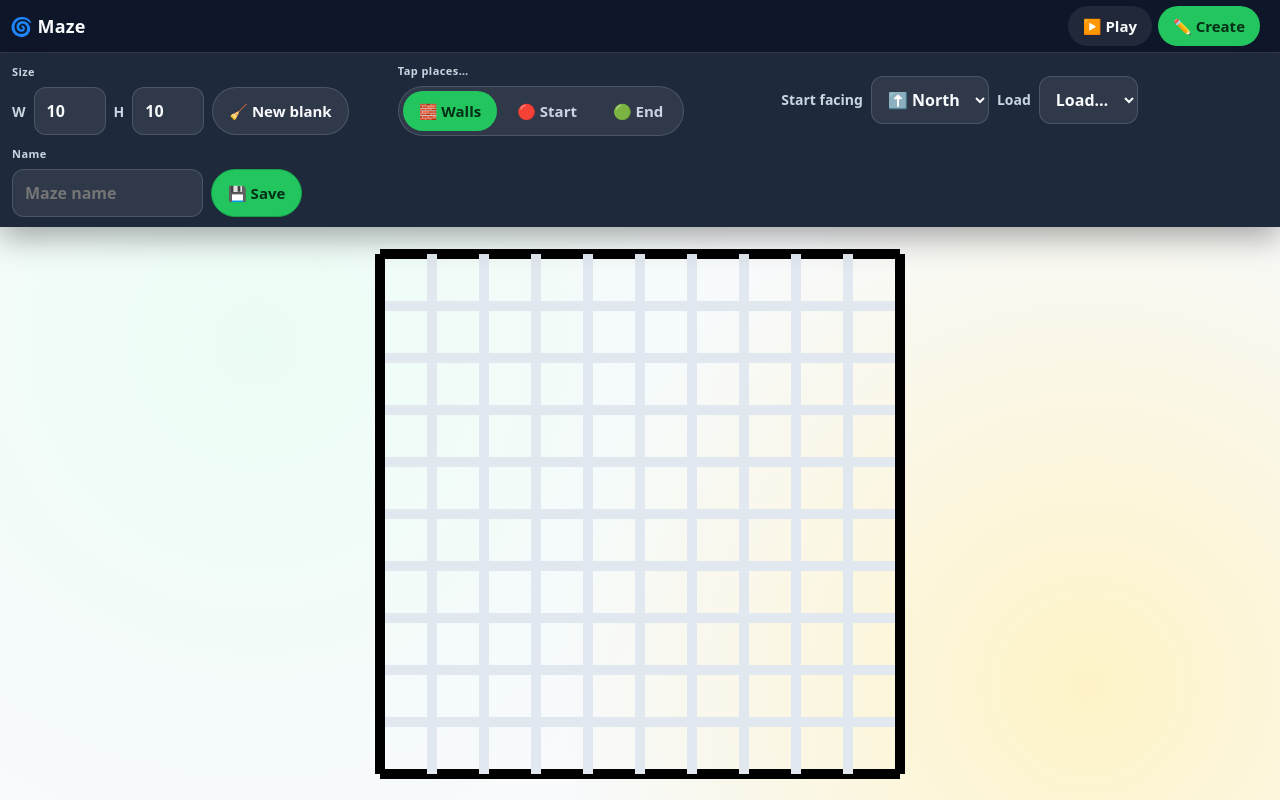
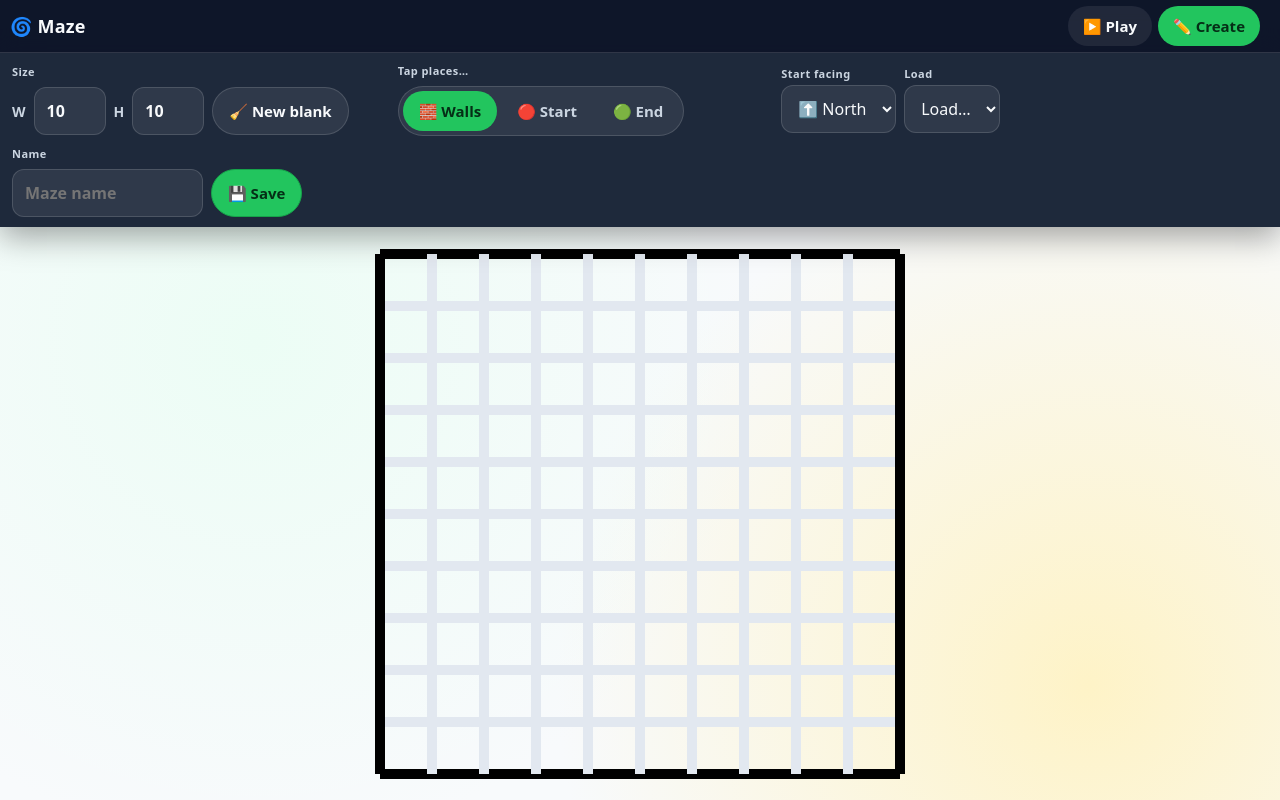
Before and after one commit to mtayter/maze, a website: page public/index.html in a window 1280 px wide. Both pictures are taken after a click on the link "✏️ Create". Drawn offline with Linux system fonts and the light colour scheme; no server answers.

Commit message:
Cache-bust versioned assets; stack editor labels; version 2.0.2
The version-check reload revalidates the shell document, but a
browser may still serve heuristically-cached CSS/JS (observed on
the production smoke test: an old maze.css rendered the new SPA
unstyled and hid the editor grid). The stylesheet, app.js, and
every ES-module import now carry a ?v=<version> query bumped in
lockstep with the meta stamp and version.json, so a version bump
forces fresh subresources. README/ROADMAP state the rule.

Editor: 'Start facing' and 'Load' labels now sit above their
dropdowns (stack-field), matching the other group labels.

```diff
--- a/public/Map.js
+++ b/public/Map.js
@@ -1,4 +1,4 @@
-import Maze from './Maze.js';
+import Maze from './Maze.js?v=2.0.2';
 
 export default class Map {
   constructor(maze,canvas,start_color,end_color) {
--- a/public/MazeDB.js
+++ b/public/MazeDB.js
@@ -1,4 +1,4 @@
-import Maze from './Maze.js';
+import Maze from './Maze.js?v=2.0.2';
 
 export async function getMazeData(mazeName) {
   try {
--- a/public/app.js
+++ b/public/app.js
@@ -11,8 +11,8 @@
 // the editor's dirty flag, so the version check never force-reloads
 // over unsaved work.
 
-import { mount as mountPlay, unmount as unmountPlay } from './views/play.js';
-import { mount as mountCreate, unmount as unmountCreate } from './views/create.js';
+import { mount as mountPlay, unmount as unmountPlay } from './views/play.js?v=2.0.2';
+import { mount as mountCreate, unmount as unmountCreate } from './views/create.js?v=2.0.2';
 
 const shared = {
   editorDirty: false,
--- a/public/index.html
+++ b/public/index.html
@@ -7,9 +7,9 @@
   <meta name="theme-color" content="#0f172a">
   <!-- App version stamp: must match version.json. Bump BOTH together in
        any commit that changes files under public/ (see README). -->
-  <meta name="app-version" content="2.0.1">
+  <meta name="app-version" content="2.0.2">
   <title>Maze 🌀</title>
-  <link rel="stylesheet" href="maze.css">
+  <link rel="stylesheet" href="maze.css?v=2.0.2">
 </head>
 
 <body>
@@ -28,7 +28,7 @@
     <button class="btn btn-primary" id="updateReloadBtn" type="button">Reload now</button>
     <button class="btn" id="updateDismissBtn" type="button">Later</button>
   </div>
-  <script type="module" src="app.js"></script>
+  <script type="module" src="app.js?v=2.0.2"></script>
 </body>
 
 </html>
--- a/public/maze.css
+++ b/public/maze.css
@@ -479,6 +479,26 @@ canvas.game-canvas {
 }
 .editor-group-nowrap { flex-wrap: nowrap; }
 .editor-group-nowrap .field { white-space: nowrap; }
+/* Label stacked above its control (Start facing / Load) */
+.stack-field {
+  display: flex;
+  flex-direction: column;
+  gap: 4px;
+  align-items: flex-start;
+}
+.stack-field .group-label { width: auto; }
+.stack-field select {
+  font: inherit;
+  font-size: 16px; /* >=16px stops iOS focus zoom */
+  color: var(--text);
+  background: rgba(255, 255, 255, 0.08);
+  border: 1px solid var(--panel-border);
+  border-radius: var(--radius-sm);
+  min-height: var(--tap);
+  padding: 8px 12px;
+  max-width: 100%;
+  cursor: pointer;
+}
 .editor-bar .field { color: var(--text-dim); }
 
 .canvas-wrap {
--- a/public/version.json
+++ b/public/version.json
@@ -1 +1 @@
-{"version":"2.0.1"}
+{"version":"2.0.2"}
--- a/public/views/create.js
+++ b/public/views/create.js
@@ -3,8 +3,8 @@
 // registered during mount. Edits set shared.editorDirty so the shell's
 // version check never force-reloads over unsaved work; saving clears it.
 
-import Maze from '../Maze.js';
-import { saveMazeData, listMazes, getMazeData } from '../MazeDB.js';
+import Maze from '../Maze.js?v=2.0.2';
+import { saveMazeData, listMazes, getMazeData } from '../MazeDB.js?v=2.0.2';
 
 let canvas, ctx, wrap, win_width, win_height, cell_size, offsetX = 24, offsetY = 24;
 let h = null, v = null, selector = "walls";
@@ -210,19 +210,21 @@ export async function mount(el, shared) {
         </div>
       </div>
       <div class="editor-group editor-group-nowrap">
-        <label class="field">Start facing
+        <div class="stack-field">
+          <span class="group-label">Start facing</span>
           <select id="directionSelect" aria-label="Start direction">
             <option value="n" selected>⬆️ North</option>
             <option value="e">➡️ East</option>
             <option value="s">⬇️ South</option>
             <option value="w">⬅️ West</option>
           </select>
-        </label>
-        <label class="field">Load
+        </div>
+        <div class="stack-field">
+          <span class="group-label">Load</span>
           <select id="mazeSelect" aria-label="Load a maze">
             <option value="">Load…</option>
           </select>
-        </label>
+        </div>
       </div>
       <div class="editor-group">
         <span class="group-label">Name</span>
```
Also changed, not shown: ROADMAP.md (+5 -2 lines), public/views/play.js (+5 -5 lines), README.md.
